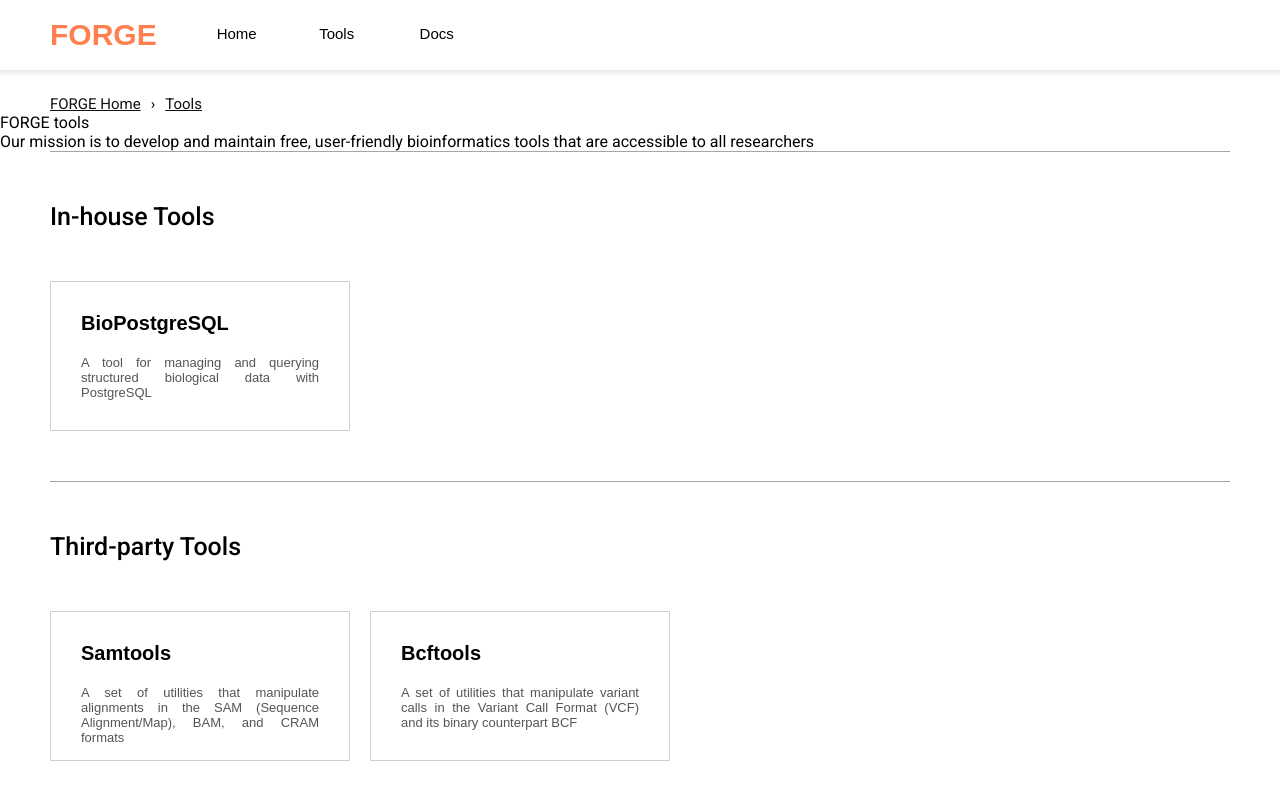
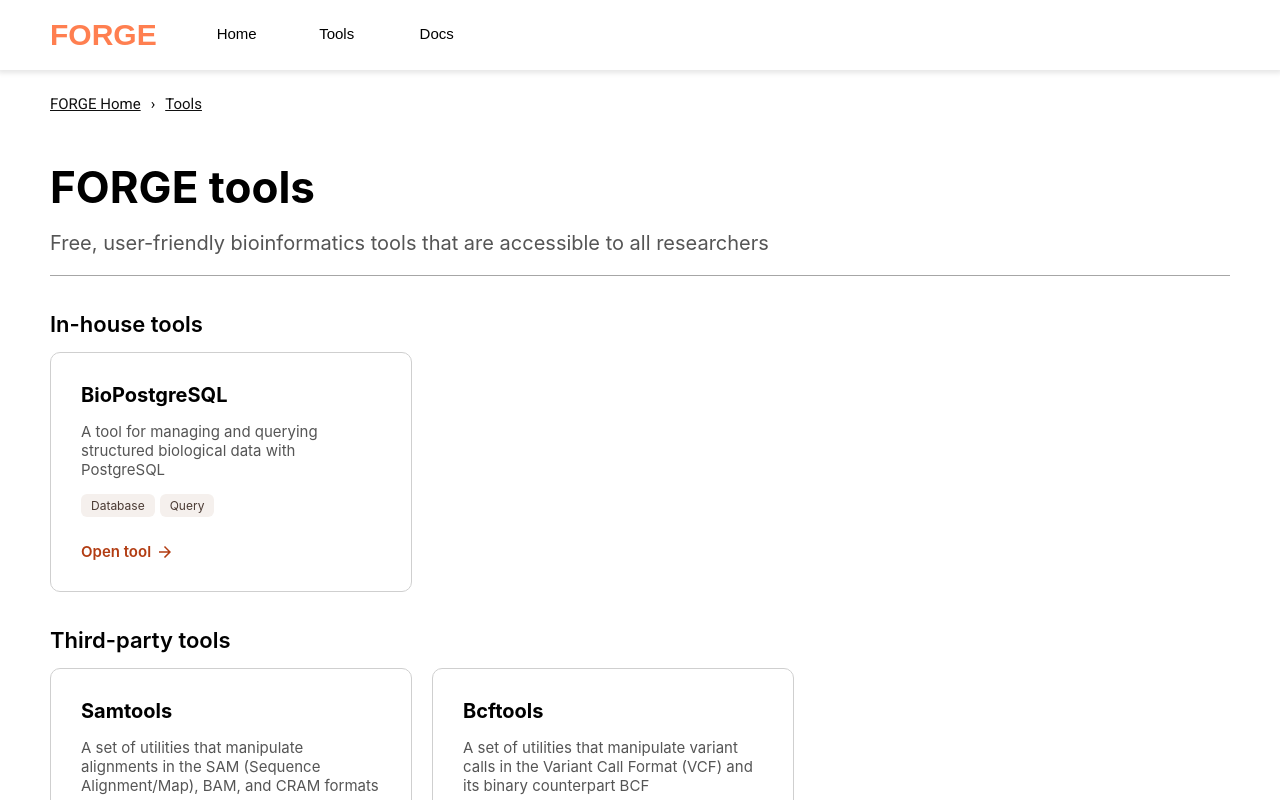
Before and after one commit to lakieungocquyet/forge, a React (Vite) app: page /tools in a window 1280 px wide. Built offline with nearby package versions, Linux system fonts and the light colour scheme; a web font is replaced by a local one.

Commit message:
Update UI

```diff
--- a/src/routes/mainpage/tools/Tools.jsx
+++ b/src/routes/mainpage/tools/Tools.jsx
@@ -14,11 +14,50 @@ function Tools () {
         },
     ];
     return (
-        <div className="tools">
+        <div
+            className="tools"
+            style={{
+                minHeight: "100vh",
+                display: "flex",
+                gap: "20px",
+                alignItems: "start",
+                flexDirection: "column",
+                boxSizing: "border-box",
+            }}
+        >
             <Breadcrumb items={breadcrumbItems} />
-            <div className="tools_title_and_description">
-                <div className="tools_title">FORGE tools</div>
-                <div className="tools_description">Our mission is to develop and maintain free, user-friendly bioinformatics tools that are accessible to all researchers</div>
+            <div
+                className="tools_title_and_description"
+                style={{
+                    display: "flex",
+                    alignItems: "start",
+                    gap: "20px",
+                    width: "100%",
+                    flexDirection: "column",
+                    paddingLeft: "50px",
+                    fontFamily: 'Inter',
+                }}
+            >
+                <div
+                    className="tools_title"
+                    style={{
+                        lineHeight: "1.1",
+                        fontSize: "44px",
+                        fontWeight: "700",
+                        paddingTop: "30px"
+                    }}
+                >
+                    FORGE tools
+                </div>
+                <div
+                    className="tools_description"
+                    style={{
+                        fontSize: "20px",
+                        color: "#555555",
+                    }}
+                >
+                    Free, user-friendly bioinformatics tools that are accessible to all researchers
+                </div>
             </div>
             <div
                 id="tools_container"
@@ -29,17 +68,20 @@ function Tools () {
                     paddingLeft: "50px",
                     paddingRight: "50px",
                     display: "flex",
-                    gap: "50px",
+                    gap: "15px",
                     flexDirection: "column",
+                    fontFamily: 'Inter',
                 }}
             >
                 <Divider/>
                 <span style={{
-                    padding: 0,
+                    paddingTop: "20px",
                     margin: 0,
-                    fontSize: "25px",
-                    fontWeight: "500"
-                }}> In-house Tools </span>
+                    fontSize: "22px",
+                    fontWeight: "600"
+                }}>
+                    In-house tools
+                </span>
                 <div
                     style={{
                         padding: 0,
@@ -96,19 +138,11 @@ function Tools () {
                             A toolkit for annotating, and converting VCF files
                         </p>
                     </button> */}
-                    <button
-                        onClick={() => {navigate("/tools/biopostgresql")}}
-                        onMouseEnter={(e) => {
-                            e.currentTarget.style.transform = "scale(1.05)";
-                            e.currentTarget.style.cursor = "pointer";
-                        }}
-                        onMouseLeave={(e) => {
-                            e.currentTarget.style.transform = "scale(1)";
-                        }}
+                    <div
                         style={{
+                            borderRadius: "10px",
                             minWidth: "300px",
                             flex: "0 0 calc((100% - 100px) / 4)",
-                            height: "150px",
                             backgroundColor: "#ffffff",
                             border: "1px solid #cfcfcf",
                             transition: "transform 0.15s ease",
@@ -116,42 +150,90 @@ function Tools () {
                             flexDirection: "column",
                             alignItems: "start",
                             padding: "30px 30px",
-                            gap: "20px",
+                            gap: "15px",
                         }}
                     >
-                        <p
+                        <div
                             style={{
                                 fontSize: "20px",
-                                fontWeight: "600",
-                                padding: 0,
-                                margin: 0,
+                                fontWeight: "700",
+                                fontFamily: 'Inter',
                             }}
                         >
                             BioPostgreSQL
-                        </p>
-                        <p
+                        </div>
+                        <div
                             style={{
                                 textAlign: "left",
-                                fontSize: "13px",
-                                fontWeight: 0,
-                                textAlign: "justify",
-                                padding: 0,
-                                margin: 0,
+                                fontSize: "15px",
                                 color: "#555555",
+                                fontFamily: 'Inter',
                             }}
                         >
                             A tool for managing and querying structured biological data with PostgreSQL
-                        </p>
-                    </button>
+                        </div>
+                        <div
+                            style={{
+                                display: "flex",
+                                flexDirection: "row",
+                                gap: "5px",
+                                alignItems: "center"
+                            }}
+                        >
+                            <span
+                                style={{
+                                    fontSize: "12px",
+                                    color: "#4A3A33",
+                                    background: "#F5F0ED",
+                                    padding: "4px 10px",
+                                    borderRadius: "6px",
+                                }}
+                            >
+                                Database
+                            </span>
+                            <span
+                                style={{
+                                    fontSize: "12px",
+                                    color: "#4A3A33",
+                                    background: "#F5F0ED",
+                                    padding: "4px 10px",
+                                    borderRadius: "6px",
+                                }}
+                            >
+                                Query
+                            </span>
+                        </div>
+                        <span
+                            style={{
+                                display: "flex",
+                                alignItems: "center",
+                                gap: "5px",
+                                paddingTop: "10px",
+                                fontSize: "15px",
+                                fontWeight: "600",
+                                color: "#B23C12",
+                                textDecoration: "none",
+                            }}
+                        onClick={() => {navigate("/tools/biopostgresql")}}
+                        onMouseEnter={(e) => {
+                            e.currentTarget.style.textDecoration = "underline";
+                            e.currentTarget.style.cursor = "pointer";
+                        }}
+                        onMouseLeave={(e) => {
+                           e.currentTarget.style.textDecoration = "none";
+                        }}
+                        >
+                            Open tool
+                            <svg xmlns="http://www.w3.org/2000/svg" viewBox="1 1 18 18" height="18px" width="18px" fill="#B23C12"><path d="M13.13,10.75H4V9.25h9.13L8.94,5.06L10,4l6,6l-6,6L8.94,14.94l4.19-4.19Z"/></svg>
+                        </span>
+                    </div>
                 </div>
-                <Divider/>
                 <span style={{
-                    padding: 0,
-                    margin: 0,
-                    fontSize: "25px",
-                    fontWeight: "500"
+                    paddingTop: "20px",
+                    fontSize: "22px",
+                    fontWeight: "600"
                 }}>
-                    Third-party Tools
+                    Third-party tools
                 </span>
                 <div
                     id="tools_grid"
@@ -164,19 +246,11 @@ function Tools () {
                         flexWrap: "wrap",
                     }}
                 >
-                    {/* <button
-                        onClick={() => {navigate("/tools/vcftoolkit")}}
-                        onMouseEnter={(e) => {
-                            e.currentTarget.style.transform = "scale(1.05)";
-                            e.currentTarget.style.cursor = "pointer";
-                        }}
-                        onMouseLeave={(e) => {
-                            e.currentTarget.style.transform = "scale(1)";
-                        }}
+                    <div
                         style={{
+                            borderRadius: "10px",
                             minWidth: "300px",
                             flex: "0 0 calc((100% - 60px) / 4)",
-                            height: "150px",
                             backgroundColor: "#ffffff",
                             border: "1px solid #cfcfcf",
                             transition: "transform 0.15s ease",
@@ -184,46 +258,88 @@ function Tools () {
                             flexDirection: "column",
                             alignItems: "start",
                             padding: "30px 30px",
-                            gap: "20px",
+                            gap: "15px",
                         }}
                     >
-                        <p
+                        <div
                             style={{
                                 fontSize: "20px",
-                                fontWeight: "600",
-                                padding: 0,
-                                margin: 0,
+                                fontWeight: "700",
+                                fontFamily: 'Inter',
                             }}
                         >
-                            BWA
-                        </p>
-                        <p
+                            Samtools
+                        </div>
+                        <div
                             style={{
                                 textAlign: "left",
-                                fontSize: "13px",
-                                textAlign: "justify",
-                                fontWeight: 0,
-                                padding: 0,
-                                margin: 0,
+                                fontSize: "15px",
                                 color: "#555555",
+                                fontFamily: 'Inter',
                             }}
                         >
-                            A software package for mapping short-read DNA sequences against a large reference genome
-                        </p>
-                    </button> */}
-                    <button
+                            A set of utilities that manipulate alignments in the SAM (Sequence Alignment/Map), BAM, and CRAM formats
+                        </div>
+                        <div
+                            style={{
+                                display: "flex",
+                                flexDirection: "row",
+                                gap: "5px",
+                                alignItems: "center"
+                            }}
+                        >
+                            <span
+                                style={{
+                                    fontSize: "12px",
+                                    color: "#4A3A33",
+                                    background: "#F5F0ED",
+                                    padding: "4px 10px",
+                                    borderRadius: "6px",
+                                }}
+                            >
+                                SAM
+                            </span>
+                            <span
+                                style={{
+                                    fontSize: "12px",
+                                    color: "#4A3A33",
+                                    background: "#F5F0ED",
+                                    padding: "4px 10px",
+                                    borderRadius: "6px",
+                                }}
+                            >
+                                BAM
+                            </span>
+                        </div>
+                        <span
+                            style={{
+                                display: "flex",
+                                alignItems: "center",
+                                gap: "5px",
+                                paddingTop: "10px",
+                                fontSize: "15px",
+                                fontWeight: "600",
+                                color: "#B23C12",
+                                textDecoration: "none",
+                            }}
                         onClick={() => {navigate("/tools/samtools")}}
                         onMouseEnter={(e) => {
-                            e.currentTarget.style.transform = "scale(1.05)";
+                            e.currentTarget.style.textDecoration = "underline";
                             e.currentTarget.style.cursor = "pointer";
                         }}
                         onMouseLeave={(e) => {
-                            e.currentTarget.style.transform = "scale(1)";
+                           e.currentTarget.style.textDecoration = "none";
                         }}
+                        >
+                            Open tool
+                            <svg xmlns="http://www.w3.org/2000/svg" viewBox="1 1 18 18" height="18px" width="18px" fill="#B23C12"><path d="M13.13,10.75H4V9.25h9.13L8.94,5.06L10,4l6,6l-6,6L8.94,14.94l4.19-4.19Z"/></svg>
+                        </span>
+                    </div>
+                    <div
                         style={{
+                            borderRadius: "10px",
                             minWidth: "300px",
                             flex: "0 0 calc((100% - 60px) / 4)",
-                            height: "150px",
                             backgroundColor: "#ffffff",
                             border: "1px solid #cfcfcf",
                             transition: "transform 0.15s ease",
@@ -231,80 +347,83 @@ function Tools () {
                             flexDirection: "column",
                             alignItems: "start",
                             padding: "30px 30px",
-                            gap: "20px",
+                            gap: "15px"
                         }}
                     >
-                        <p
+                        <div
                             style={{
                                 fontSize: "20px",
-                                fontWeight: "600",
-                                padding: 0,
-                                margin: 0,
+                                fontWeight: "700",
+                                fontFamily: 'Inter',
                             }}
                         >
-                            Samtools
-                        </p>
-                        <p
+                            Bcftools
+                        </div>
+                        <div
                             style={{
                                 textAlign: "left",
-                                fontSize: "13px",
-                                fontWeight: 0,
-                                textAlign: "justify",
-                                padding: 0,
-                                margin: 0,
+                                fontSize: "15px",
                                 color: "#555555",
+                                fontFamily: 'Inter',
                             }}
                         >
-                            A set of utilities that manipulate alignments in the SAM (Sequence Alignment/Map), BAM, and CRAM formats
-                        </p>
-                    </button>
-                    <button
+                            A set of utilities that manipulate variant calls in the Variant Call Format (VCF) and its binary counterpart BCF
+                        </div>
+                        <div
+                            style={{
+                                display: "flex",
+                                flexDirection: "row",
+                                gap: "5px",
+                                alignItems: "center"
+                            }}
+                        >
+                            <span
+                                style={{
+                                    fontSize: "12px",
+                                    color: "#4A3A33",
+                                    background: "#F5F0ED",
+                                    padding: "4px 10px",
+                                    borderRadius: "6px",
+                                }}
+                            >
+                                VCF
+                            </span>
+                            <span
+                                style={{
+                                    fontSize: "12px",
+                                    color: "#4A3A33",
+                                    background: "#F5F0ED",
+                                    padding: "4px 10px",
+                                    borderRadius: "6px",
+                                }}
+                            >
+                                BCF
+                            </span>
+                        </div>
+                        <span
+                            style={{
+                                display: "flex",
+                                alignItems: "center",
+                                gap: "5px",
+                                paddingTop: "10px",
+                                fontSize: "15px",
+                                fontWeight: "600",
+                                color: "#B23C12",
+                                textDecoration: "none",
+                            }}
                         onClick={() => {navigate("/tools/bcftools")}}
                         onMouseEnter={(e) => {
-                            e.currentTarget.style.transform = "scale(1.05)";
+                            e.currentTarget.style.textDecoration = "underline";
                             e.currentTarget.style.cursor = "pointer";
                         }}
                         onMouseLeave={(e) => {
-                            e.currentTarget.style.transform = "scale(1)";
+                           e.currentTarget.style.textDecoration = "none";
                         }}
-                        style={{
-                            minWidth: "300px",
-                            flex: "0 0 calc((100% - 60px) / 4)",
-                            height: "150px",
-                            backgroundColor: "#ffffff",
-                            border: "1px solid #cfcfcf",
-                            transition: "transform 0.15s ease",
-                            display: "flex",
-                            flexDirection: "column",
-                            alignItems: "start",
-                            padding: "30px 30px",
-                            gap: "20px",
-                        }}
-                    >
-                        <p
-                            style={{
-                                fontSize: "20px",
-                                fontWeight: "600",
-                                padding: 0,
-                                margin: 0,
-                            }}
                         >
-                            Bcftools
-                        </p>
-                        <p
-                            style={{
-                                textAlign: "left",
-                                fontSize: "13px",
-                                textAlign: "justify",
-                                fontWeight: 0,
-                                padding: 0,
-                                margin: 0,
-                                color: "#555555",
-                            }}
-                        >
-                            A set of utilities that manipulate variant calls in the Variant Call Format (VCF) and its binary counterpart BCF
-                        </p>
-                    </button>
+                            Open tool
+                            <svg xmlns="http://www.w3.org/2000/svg" viewBox="1 1 18 18" height="18px" width="18px" fill="#B23C12"><path d="M13.13,10.75H4V9.25h9.13L8.94,5.06L10,4l6,6l-6,6L8.94,14.94l4.19-4.19Z"/></svg>
+                        </span>
+                    </div>
                 </div>
             </div>
         </div>
```
